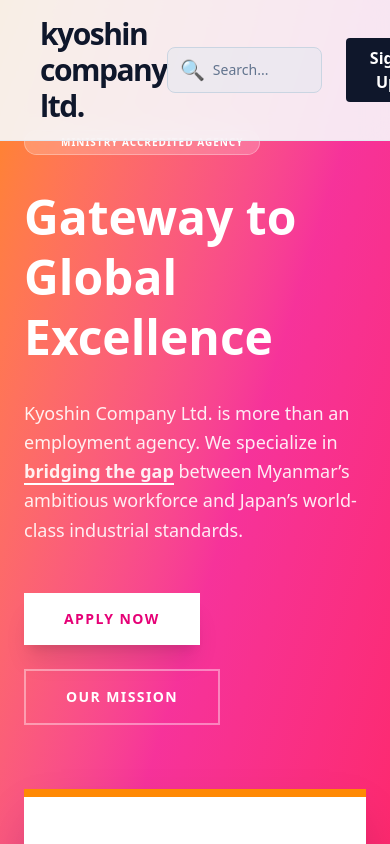
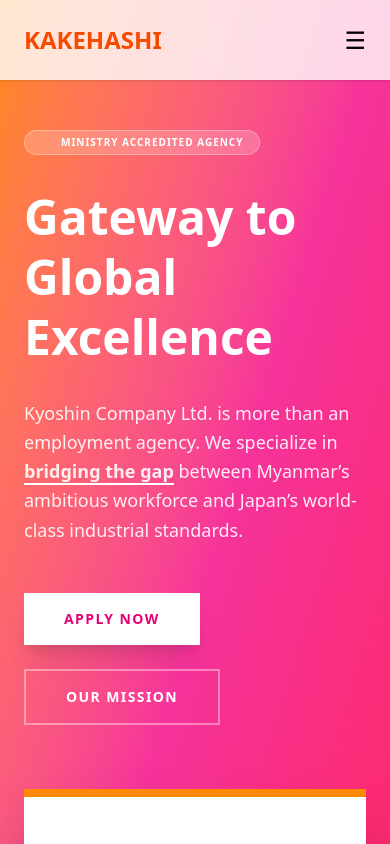
Before and after one commit to Chirag-1212/landing-page, a React (Vite) app: page / in a window 390 px wide. Shown: the top 844 px of the page. Built offline with nearby package versions, Linux system fonts and the light colour scheme.

Commit message:
add mobile menu

```diff
--- a/src/layout/Header.jsx
+++ b/src/layout/Header.jsx
@@ -1,38 +1,35 @@
+import React, { useState } from 'react';
 import { Link } from 'react-router-dom';
 
 export default function Header() {
+  const [isOpen, setIsOpen] = useState(false); // State to toggle menu
+
   return (
-    <header className="fixed top-0 left-0 w-full z-50 bg-slate-50/90 backdrop-blur-md border-b border-slate-200 px-10 py-4 text-slate-900">
-      {/* FIXED GREYISH HEADER FOR LIGHT BACKGROUNDS */}
-      <nav className="max-w-7xl mx-auto flex justify-between items-center">
-        <div className="text-3xl font-black lowercase tracking-tighter text-slate-900">
-          Kyoshin Company Ltd.
+    <nav className="fixed w-full z-50 bg-white/80 backdrop-blur-md shadow-sm">
+      <div className="max-w-7xl mx-auto px-6 h-20 flex items-center justify-between">
+        <Link to="/" className="text-2xl font-black text-orange-600">KAKEHASHI</Link>
+
+        {/* Desktop Links (Hidden on Mobile) */}
+        <div className="hidden md:flex gap-8 font-medium text-slate-700">
+          <Link title="Home" to="/" className="hover:text-orange-500 transition">Home</Link>
+          <Link title="Programs" to="/titp" className="hover:text-orange-500 transition">TITP</Link>
+          <Link title="Contact" to="/contact" className="hover:text-orange-500 transition">Contact</Link>
         </div>
 
-        <ul className="hidden md:flex gap-10 font-bold text-sm uppercase tracking-wider">
-          <li><Link to="/" className="cursor-pointer hover:text-orange-500 transition-colors">Home</Link></li>
-          <li><Link to="/profile" className="cursor-pointer hover:text-orange-500 transition-colors">About Us</Link></li>
-          <li><Link to="/titp" className="cursor-pointer hover:text-orange-500 transition-colors">Courses</Link></li>
-          <li><Link to="/contact" className="cursor-pointer hover:text-orange-500 transition-colors">Contacts</Link></li>
-        </ul>
+        {/* Mobile Toggle Button (Hidden on Desktop) */}
+        <button onClick={() => setIsOpen(!isOpen)} className="md:hidden text-2xl">
+          {isOpen ? '✕' : '☰'}
+        </button>
+      </div>
 
-        <div className="flex items-center gap-6">
-          {/* Search bar with darker border and text */}
-          <div className="flex items-center bg-slate-200/50 hover:bg-slate-200 transition-all rounded-lg px-3 py-2 cursor-pointer border border-slate-300">
-            <span className="text-xl">🔍</span>
-            <input
-              type="text"
-              placeholder="Search..."
-              className="bg-transparent border-none outline-none text-slate-900 text-sm ml-2 w-24 placeholder:text-slate-500 focus:w-40 transition-all"
-            />
-          </div>
-
-          {/* Button changed to dark theme to stand out */}
-          <button className="bg-slate-900 text-white px-6 py-2 font-bold hover:bg-orange-500 transition-all cursor-pointer rounded-sm">
-            Sign Up
-          </button>
+      {/* Mobile Menu Dropdown */}
+      {isOpen && (
+        <div className="md:hidden bg-white border-t border-gray-100 flex flex-col p-6 gap-4 font-semibold text-slate-700">
+          <Link to="/" onClick={() => setIsOpen(false)}>Home</Link>
+          <Link to="/titp" onClick={() => setIsOpen(false)}>TITP</Link>
+          <Link to="/contact" onClick={() => setIsOpen(false)}>Contact</Link>
         </div>
-      </nav>
-    </header>
+      )}
+    </nav>
   );
 }
```
